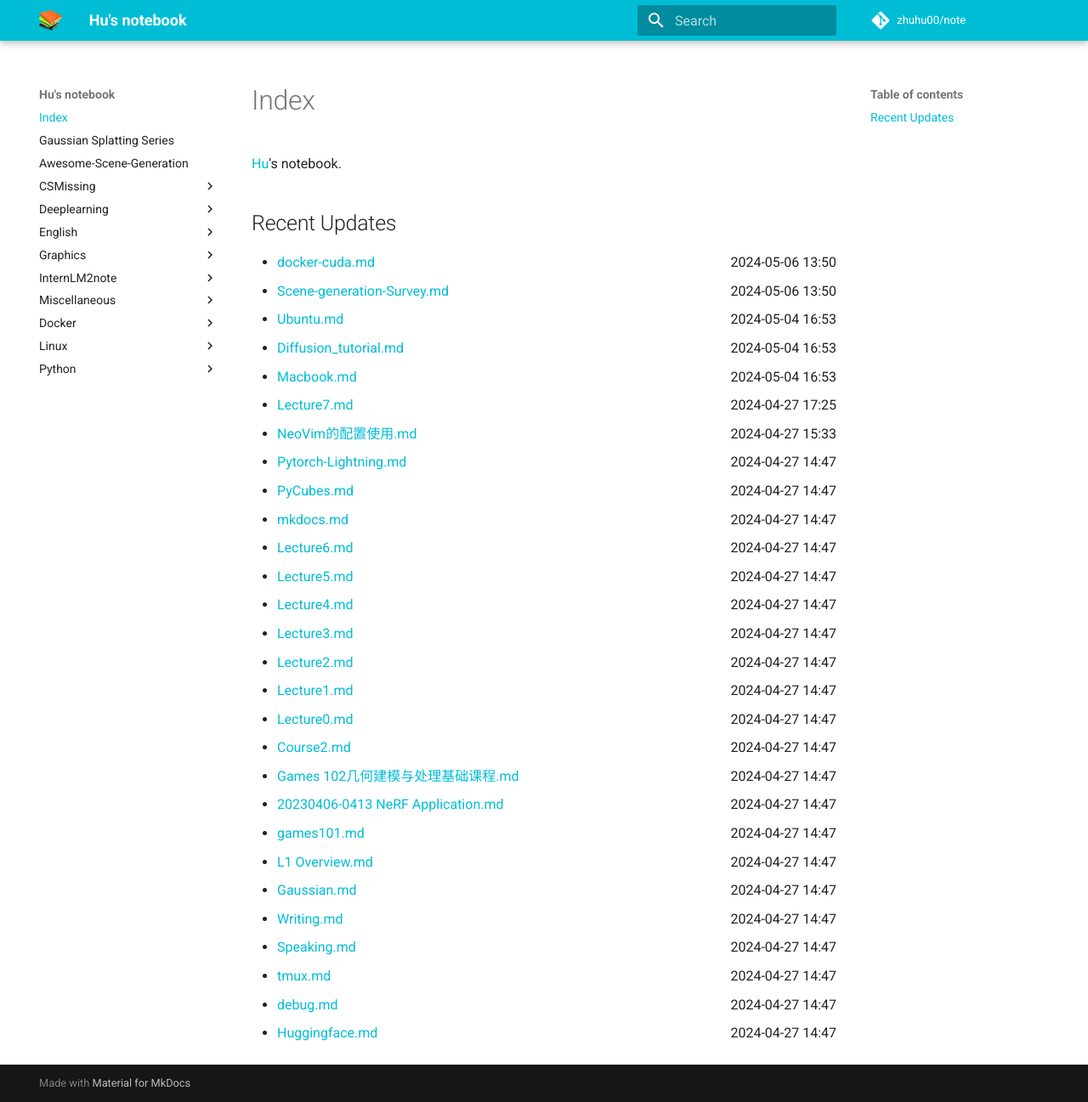
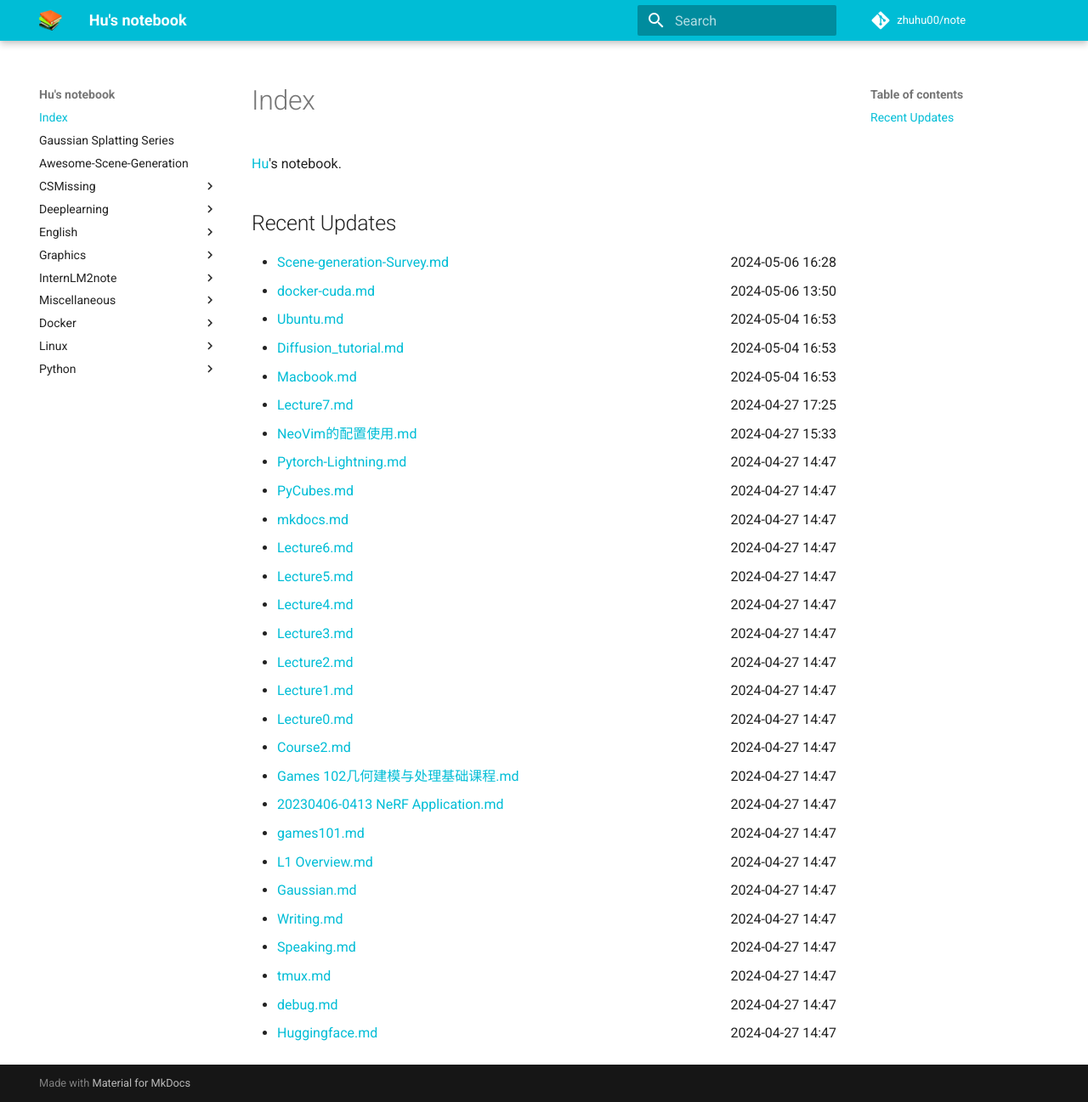
Before and after one commit to zhuhu00/note, an MkDocs documentation site: the page built from docs/index.md, in a window 1280 px wide and 1297 px high. Shown: the whole window at 85% size. Built offline with MkDocs 1.6.1 and Material for MkDocs 9.7.7, drawn with Linux system fonts in a browser that asks for light colours; comment, search, counter and statistics services are not loaded.

Commit message:
update recent

```diff
--- a/docs/index.md
+++ b/docs/index.md
@@ -4,8 +4,8 @@
 [Hu](https://zhuhu00.top/)'s notebook.
 
 ## Recent Updates
+- [Scene-generation-Survey.md](Scene-generation-Survey/) <span style="float: right;">2024-05-06 16:28</span>
 - [docker-cuda.md](docker/docker-cuda/) <span style="float: right;">2024-05-06 13:50</span>
-- [Scene-generation-Survey.md](Scene-generation-Survey/) <span style="float: right;">2024-05-06 13:50</span>
 - [Ubuntu.md](linux/Ubuntu/) <span style="float: right;">2024-05-04 16:53</span>
 - [Diffusion_tutorial.md](Deeplearning/Diffusion_tutorial/) <span style="float: right;">2024-05-04 16:53</span>
 - [Macbook.md](CSMissing/Macbook/) <span style="float: right;">2024-05-04 16:53</span>
```
